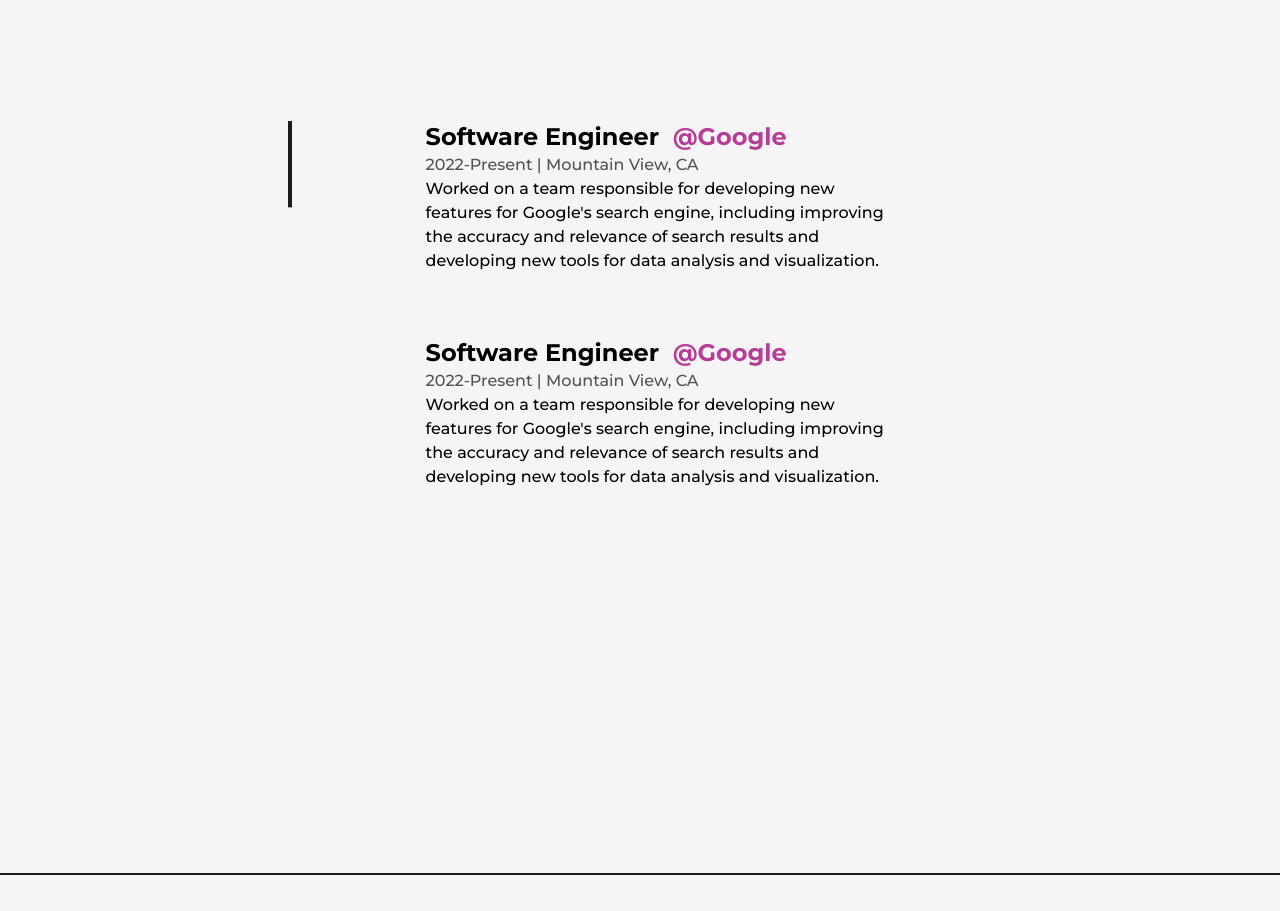
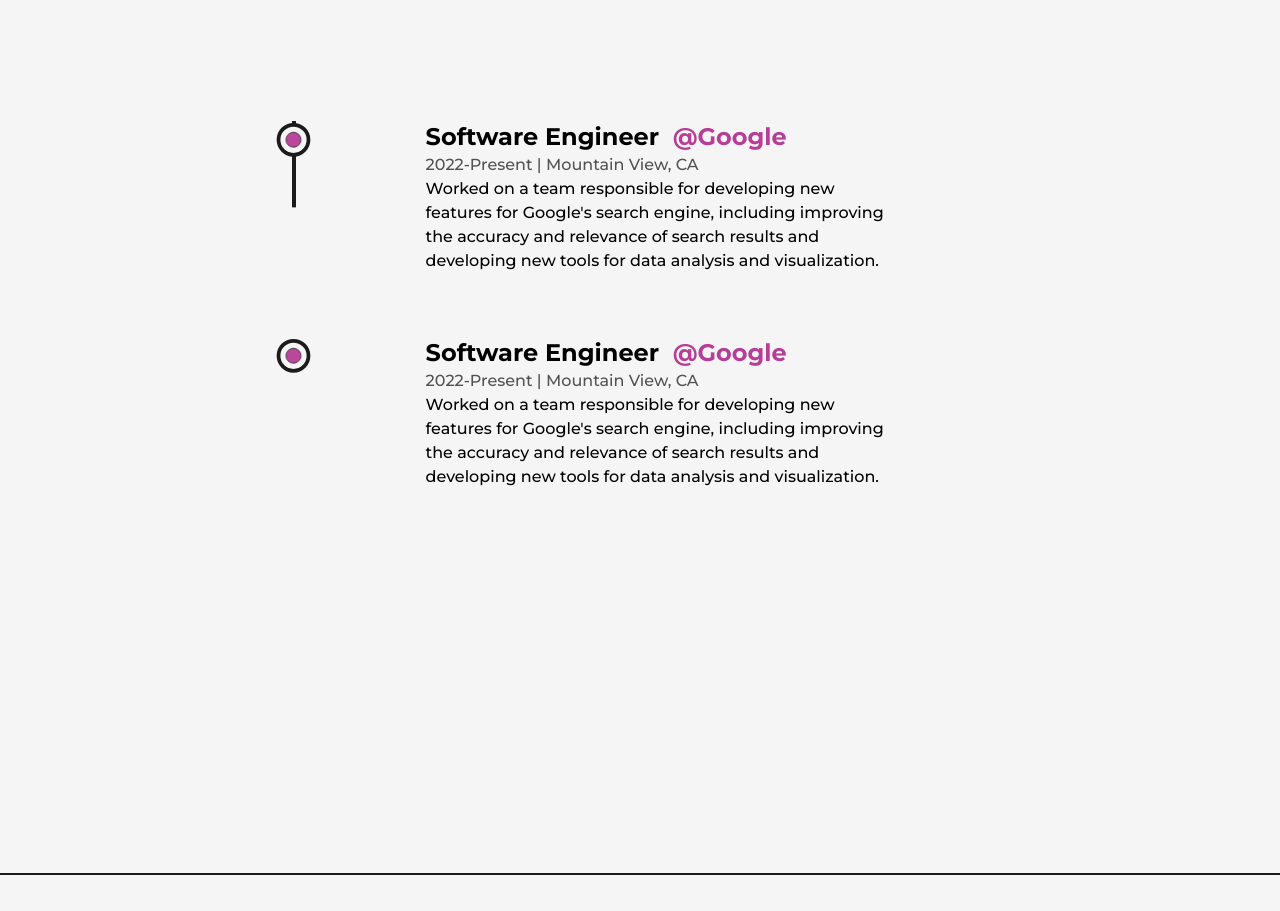
Before and after one commit to MustafaYilmaz1625/my-portfolio-nextjs-tailwindcss, a Next.js app: page /about in a window 1280 px wide. Shown: the part 2467-3378 px from the top of the page. Built offline with nearby package versions, Linux system fonts and the light colour scheme.

Commit message:
create to LiIcon.js

```diff
--- a/src/components/Experience.js
+++ b/src/components/Experience.js
@@ -1,10 +1,17 @@
 import React, { useRef } from "react";
 import {motion,useScroll} from "framer-motion"
+import LiIcon from "./LiIcon";
 
 const Details = ({ position, company, companyLink, time, address, work }) => {
+    const ref=useRef(null)
   return (
-    <li className="my-8 first:mt-0 last:mb-0 w-[60%] mx-auto flex flex-col items-center justify-between">
-      <div>
+    <li ref={ref} className="my-8 first:mt-0 last:mb-0 w-[60%] mx-auto flex flex-col items-center justify-between">
+        <LiIcon reference={ref}/>
+      <motion.div
+      initial={{y:50}}
+      whileInView={{y:0}}
+      transition={{duration:0.5,type:"spring"}}
+      >
         <h3 className="capitalize font-bold text-2xl">
           {position}&nbsp;
           <a href={companyLink} target="_blank" className="text-primary capitalize">
@@ -15,7 +22,7 @@
           {time} | {address}
         </span>
         <p className="font-medium w-full">{work}</p>
-      </div>
+      </motion.div>
     </li>
   );
 };
@@ -36,7 +43,7 @@
       <div ref={ref} className="w-[75%] mx-auto relative">
         <motion.div
         style={{scaleY:scrollYProgress}}
-        className="absolute left-8 top-0 w-[4px] h-full bg-dark origin-top" />
+        className="absolute left-9 top-0 w-[4px] h-full bg-dark origin-top" />
         <ul className="w-full flex flex-col items-start justify-between ml-4">
           <Details
             position="Software Engineer "
--- /dev/null
+++ b/src/components/LiIcon.js
@@ -0,0 +1,35 @@
+import React from 'react'
+import {motion, useScroll} from "framer-motion"
+
+const LiIcon = ({reference}) => {
+
+  const { scrollYProgress } = useScroll({
+    target: reference,
+    offset: [ "center end","center center"],
+  });
+
+  return (
+    <figure className="absolute left-0 stroke-dark">
+      <svg className='-rotate-90' width="75" height="75" viewBox="0 0 100 100">
+        <circle
+          cx="75"
+          cy="50"
+          r="20"
+          className="stroke-primary stroke-1 fill-none"
+        />
+        <motion.circle
+          cx="75"
+          cy="50"
+          r="20"
+          style={{
+            pathLength: scrollYProgress,
+          }}
+          className="stroke-[5px] fill-light"
+        />
+        <circle cx="75" cy="50" r="10" className="animate-pulse stroke-1 fill-primary" />
+      </svg>
+    </figure>
+  );
+}
+
+export default LiIcon
```
